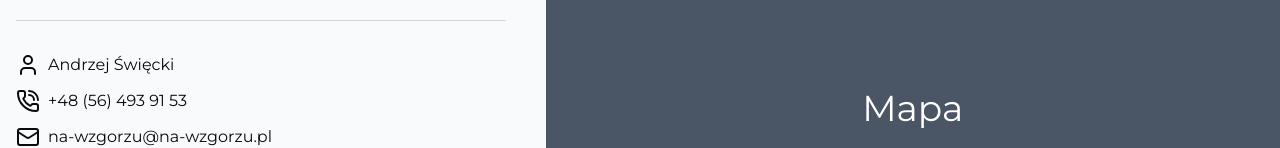
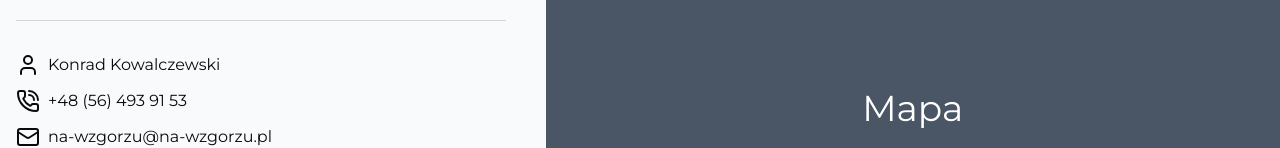
Before and after one commit to na-wzgorzu/landing, a Next.js app: page /kontakt in a window 1280 px wide. Shown: the part 196-344 px from the top of the page. Built offline with nearby package versions, Linux system fonts and the light colour scheme.

Commit message:
fix: update contact name in Contact page

```diff
--- a/src/app/kontakt/page.tsx
+++ b/src/app/kontakt/page.tsx
@@ -14,7 +14,7 @@ export default function Contact() {
           <div className="flex flex-col gap-3">
             <div className="flex gap-2">
               <User className="size-6" />
-              <span>Andrzej Święcki</span>
+              <span>Konrad Kowalczewski</span>
             </div>
             <a href="tel:+48564939153" className="flex gap-2">
               <PhoneCall className="size-6" />
```
